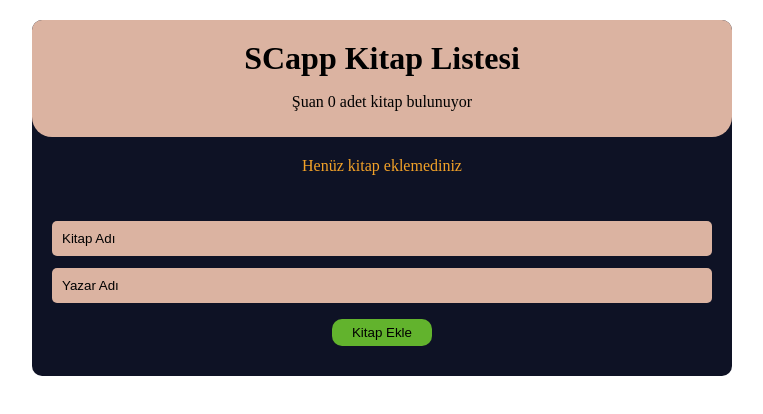
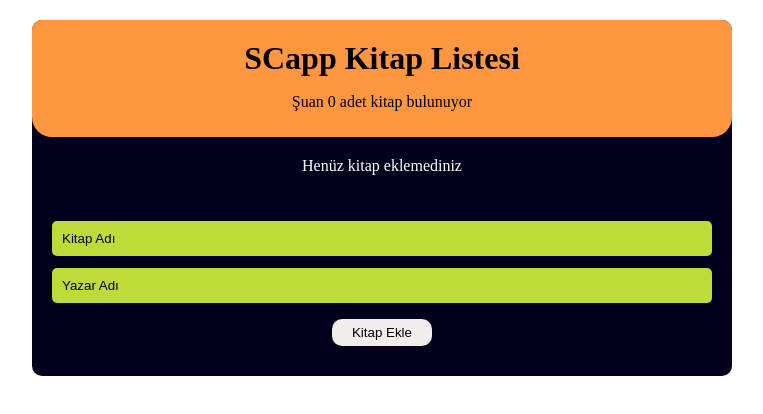
Before and after one commit to sdnrcvk/React-BookList-App, a React (Create React App) app: page / in a window 1280 px wide. Shown: the top 414 px of the page, without its empty margins (258-1021 px from the left). Built offline with nearby package versions, Linux system fonts and the light colour scheme; the HTML template or start-up script is replaced by a standard one.

Commit message:
css changed

```diff
--- a/src/index.css
+++ b/src/index.css
@@ -1,5 +1,5 @@
 .App{
-  background: #0e1225;
+  background: #03001C;
   margin:20px auto;
   width: 90%;
   max-width: 700px;
@@ -9,7 +9,7 @@
 .navbar{
   padding: 10px 20px;
   text-align: center;
-  background-color: #dbb3a1;
+  background-color: #ff9640;
   border-radius: 10px 10px 20px 20px;
 }
 
@@ -27,7 +27,7 @@
 }
 
 .book-list li{
-  background: #f3a228;
+  background: #3e9d85;
   border-radius: 4px;
   padding: 10px;
   margin: 20px;
@@ -44,7 +44,7 @@
 }
 
 .book-list button{
-  background: #c50505;
+  background: #b51717;
   border-radius: 4px;
   width: 40px;
   padding: 5px;
@@ -60,7 +60,7 @@
 .empty{
   margin: 20px;
   text-align: center;
-  color: #f3a228;
+  color: #fff;
 }
 
 form{
@@ -72,7 +72,7 @@ input[type="text"]{
   padding: 10px;
   box-sizing: border-box;
   margin: 6px 0;
-  background: #dbb3a1;
+  background: #BFDB38;
   color:#000;
   border: 0;
   border-radius: 5px;
@@ -84,7 +84,7 @@ input[type="text"]{
 
 input[type="submit"]{
   margin: 10px auto;
-  background: #62b32d;
+  background: #F0EEED;
   border: 0;
   border-radius: 10px;
   padding: 6px 20px;
```
